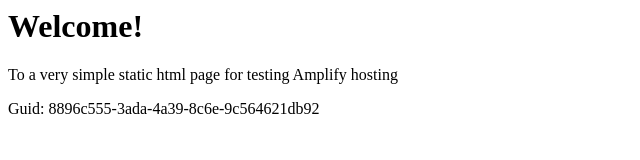
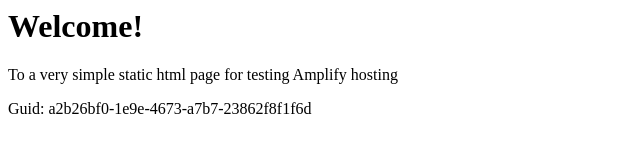
Before and after one commit to aws-aemilia-pdx/Github-PR-Commit-Integration-Test-DoNotTouch-GitHubWebhookPushCanaryTest-v1-gamma-us-west-2, a website: page src/index.html in a window 1280 px wide. Shown: the full height of the page, 0-640 px from the left. Drawn offline with Linux system fonts and the light colour scheme.

Commit message:
commit from integ tests

```diff
--- a/src/index.html
+++ b/src/index.html
@@ -12,6 +12,6 @@
 <body>
     <h1>Welcome!</h1>
     <p>To a very simple static html page for testing Amplify hosting</p>
-    <p>Guid: 8896c555-3ada-4a39-8c6e-9c564621db92</p></body>
+    <p>Guid: a2b26bf0-1e9e-4673-a7b7-23862f8f1f6d</p></body>
 
 </html>
```
